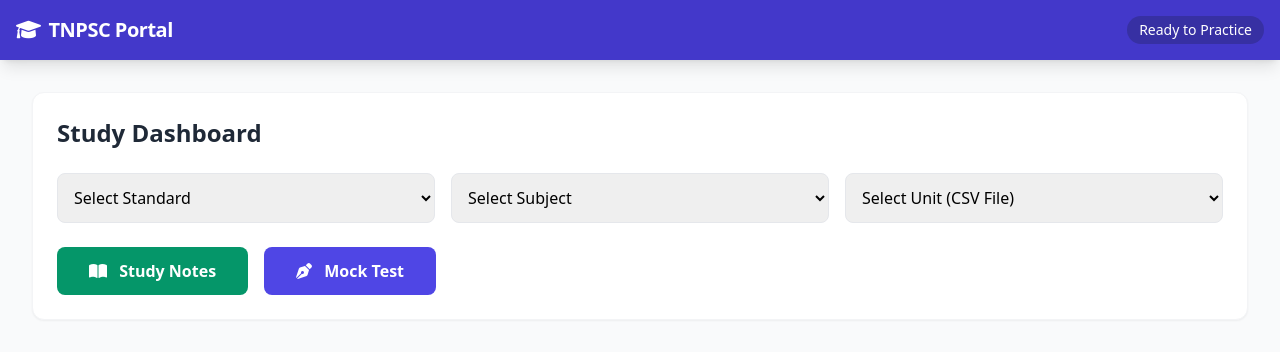
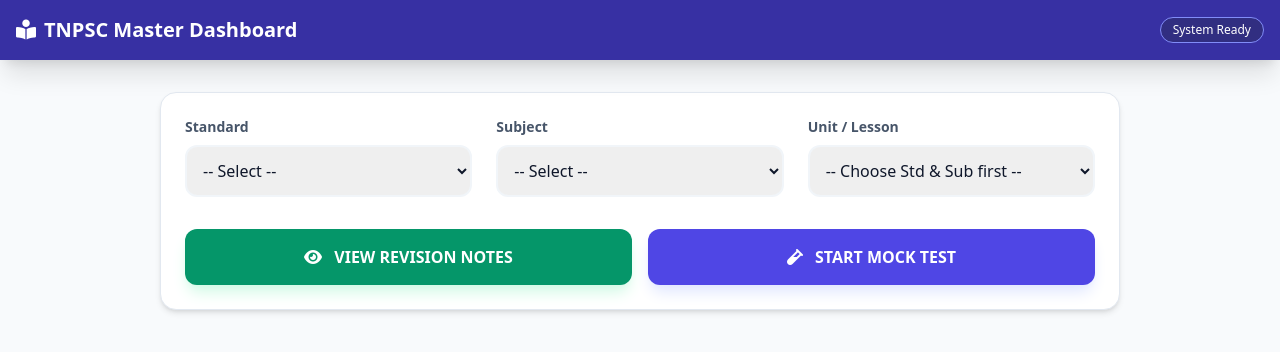
Before and after one commit to as-imgn2kion/TNPSC, a plain HTML site: page index.html in a window 1280 px wide. Drawn offline with nearby package versions, Linux system fonts and the light colour scheme.

Commit message:
Update index.html

```diff
--- a/index.html
+++ b/index.html
@@ -3,66 +3,67 @@
 <head>
     <meta charset="UTF-8">
     <meta name="viewport" content="width=device-width, initial-scale=1.0">
-    <title>TNPSC Prep Dashboard</title>
+    <title>TNPSC Prep Portal</title>
     <script src="https://cdn.tailwindcss.com"></script>
     <link rel="stylesheet" href="https://cdnjs.cloudflare.com/ajax/libs/font-awesome/6.0.0/css/all.min.css">
 </head>
-<body class="bg-gray-50 font-sans">
+<body class="bg-slate-50 font-sans text-slate-900">
 
-    <nav class="bg-indigo-700 text-white p-4 shadow-lg sticky top-0 z-50">
+    <nav class="bg-indigo-800 text-white p-4 shadow-xl sticky top-0 z-50">
         <div class="container mx-auto flex justify-between items-center">
-            <h1 class="text-xl font-bold tracking-tight"><i class="fas fa-graduation-cap mr-2"></i>TNPSC Portal</h1>
-            <div id="stats" class="hidden md:block text-sm bg-indigo-800 px-3 py-1 rounded-full">
-                Ready to Practice
-            </div>
+            <h1 class="text-xl font-bold"><i class="fas fa-book-reader mr-2"></i>TNPSC Master Dashboard</h1>
+            <div id="statusIndicator" class="text-xs bg-indigo-900 px-3 py-1 rounded-full border border-indigo-400">System Ready</div>
         </div>
     </nav>
 
-    <main class="container mx-auto p-4 md:p-8">
-
-        <div class="bg-white rounded-xl shadow-sm p-6 mb-8 border border-gray-100">
-            <h2 class="text-2xl font-bold text-gray-800 mb-6">Study Dashboard</h2>
-            <div class="grid grid-cols-1 md:grid-cols-3 gap-4">
-                <select id="stdSelect" class="p-3 border rounded-lg focus:ring-2 focus:ring-indigo-500 outline-none">
-                    <option value="">Select Standard</option>
-                    <option value="6TH">6th Standard</option>
-                    <option value="7TH">7th Standard</option>
-                </select>
-                <select id="subjectSelect" class="p-3 border rounded-lg focus:ring-2 focus:ring-indigo-500 outline-none">
-                    <option value="">Select Subject</option>
-                    <option value="HISTORY">History</option>
-                </select>
-                <select id="unitSelect" class="p-3 border rounded-lg focus:ring-2 focus:ring-indigo-500 outline-none">
-                    <option value="">Select Unit (CSV File)</option>
-                    <option value="Unit1.csv">Unit 1: What is History?</option>
-                    <option value="Unit2.csv">Unit 2: Human Evolution</option>
-                    <option value="Unit3.csv">Unit 3: Indus Civilisation</option>
-                </select>
+    <main class="container mx-auto p-4 md:p-8 max-w-5xl">
+        <div class="bg-white rounded-2xl shadow-md p-6 mb-8 border border-slate-200">
+            <div class="grid grid-cols-1 md:grid-cols-3 gap-6">
+                <div>
+                    <label class="block text-sm font-semibold mb-2 text-slate-600">Standard</label>
+                    <select id="stdSelect" onchange="updateUnits()" class="w-full p-3 border-2 border-slate-100 rounded-xl focus:border-indigo-500 outline-none transition-all">
+                        <option value="">-- Select --</option>
+                        <option value="6TH">6th Standard</option>
+                        <option value="7TH">7th Standard</option>
+                    </select>
+                </div>
+                <div>
+                    <label class="block text-sm font-semibold mb-2 text-slate-600">Subject</label>
+                    <select id="subjectSelect" onchange="updateUnits()" class="w-full p-3 border-2 border-slate-100 rounded-xl focus:border-indigo-500 outline-none transition-all">
+                        <option value="">-- Select --</option>
+                        <option value="HISTORY">History</option>
+                        <option value="GEOGRAPHY">Geography</option>
+                    </select>
+                </div>
+                <div>
+                    <label class="block text-sm font-semibold mb-2 text-slate-600">Unit / Lesson</label>
+                    <select id="unitSelect" class="w-full p-3 border-2 border-slate-100 rounded-xl focus:border-indigo-500 outline-none transition-all">
+                        <option value="">-- Choose Std & Sub first --</option>
+                    </select>
+                </div>
             </div>
 
-            <div class="flex flex-wrap gap-4 mt-6">
-                <button onclick="loadContent('notes')" class="flex-1 md:flex-none bg-emerald-600 hover:bg-emerald-700 text-white px-8 py-3 rounded-lg font-semibold transition">
-                    <i class="fas fa-book-open mr-2"></i> Study Notes
+            <div class="flex flex-col md:flex-row gap-4 mt-8">
+                <button onclick="loadAction('notes')" class="flex-1 bg-emerald-600 hover:bg-emerald-700 text-white px-6 py-4 rounded-xl font-bold shadow-lg shadow-emerald-100 transition-all transform active:scale-95">
+                    <i class="fas fa-eye mr-2"></i> VIEW REVISION NOTES
                 </button>
-                <button onclick="prepareTest()" class="flex-1 md:flex-none bg-indigo-600 hover:bg-indigo-700 text-white px-8 py-3 rounded-lg font-semibold transition">
-                    <i class="fas fa-pen-nib mr-2"></i> Mock Test
+                <button onclick="openTestModal()" class="flex-1 bg-indigo-600 hover:bg-indigo-700 text-white px-6 py-4 rounded-xl font-bold shadow-lg shadow-indigo-100 transition-all transform active:scale-95">
+                    <i class="fas fa-vial mr-2"></i> START MOCK TEST
                 </button>
             </div>
         </div>
 
-        <div id="displayArea" class="hidden">
-            </div>
-
+        <div id="displayArea" class="space-y-6"></div>
     </main>
 
-    <div id="testModal" class="fixed inset-0 bg-black bg-opacity-50 hidden flex items-center justify-center p-4">
-        <div class="bg-white rounded-xl p-6 max-w-md w-full">
-            <h3 class="text-xl font-bold mb-4 text-gray-800">Test Configuration</h3>
-            <p class="text-gray-600 mb-4 text-sm">How many questions would you like to attend?</p>
-            <input type="number" id="qCount" value="10" class="w-full p-3 border rounded-lg mb-4">
-            <div class="flex gap-2">
-                <button onclick="startTest()" class="flex-1 bg-indigo-600 text-white py-2 rounded-lg font-bold">Start Test</button>
-                <button onclick="toggleModal('testModal', false)" class="flex-1 bg-gray-200 text-gray-800 py-2 rounded-lg font-bold">Cancel</button>
+    <div id="testModal" class="fixed inset-0 bg-slate-900/60 backdrop-blur-sm hidden z-[100] items-center justify-center p-4">
+        <div class="bg-white rounded-3xl p-8 max-w-sm w-full shadow-2xl">
+            <h3 class="text-2xl font-bold mb-2 text-slate-800">Test Settings</h3>
+            <p class="text-slate-500 mb-6">Enter number of questions to attempt:</p>
+            <input type="number" id="qCount" value="20" class="w-full p-4 border-2 border-slate-100 rounded-2xl mb-6 text-center text-2xl font-bold text-indigo-600 focus:border-indigo-500 outline-none">
+            <div class="flex gap-3">
+                <button onclick="loadAction('test')" class="flex-1 bg-indigo-600 text-white py-4 rounded-xl font-bold hover:bg-indigo-700 transition">START</button>
+                <button onclick="closeModal()" class="flex-1 bg-slate-100 text-slate-600 py-4 rounded-xl font-bold hover:bg-slate-200 transition">CANCEL</button>
             </div>
         </div>
     </div>
```
